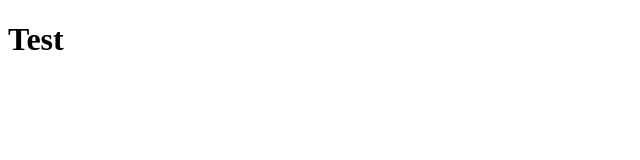
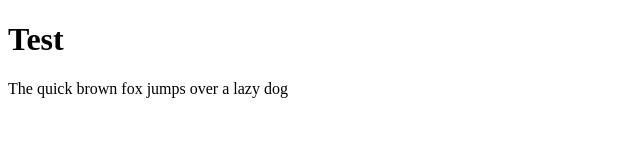
Before and after one commit to coderay1100/testrepo, a plain HTML site: page index.html in a window 1280 px wide. Shown: the whole page, without its empty margins (0-640 px from the left). Drawn offline with Linux system fonts and the light colour scheme.

Commit message:
sentence added

```diff
--- a/index.html
+++ b/index.html
@@ -5,5 +5,6 @@
   </head>
   <body>
     <h1>Test</h1>
+    <p>The quick brown fox jumps over a lazy dog</p>
   </body>
 </html>
```
